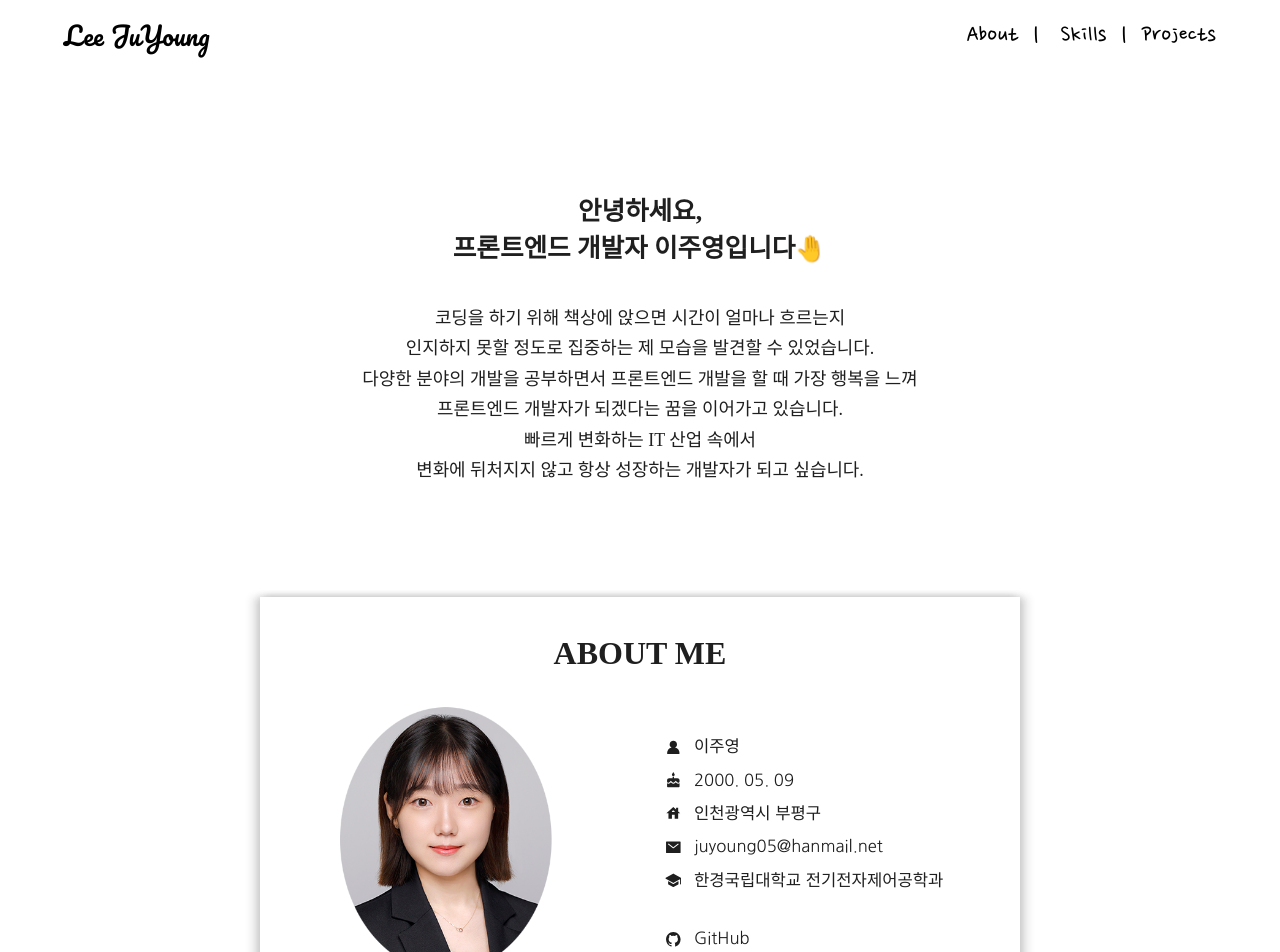
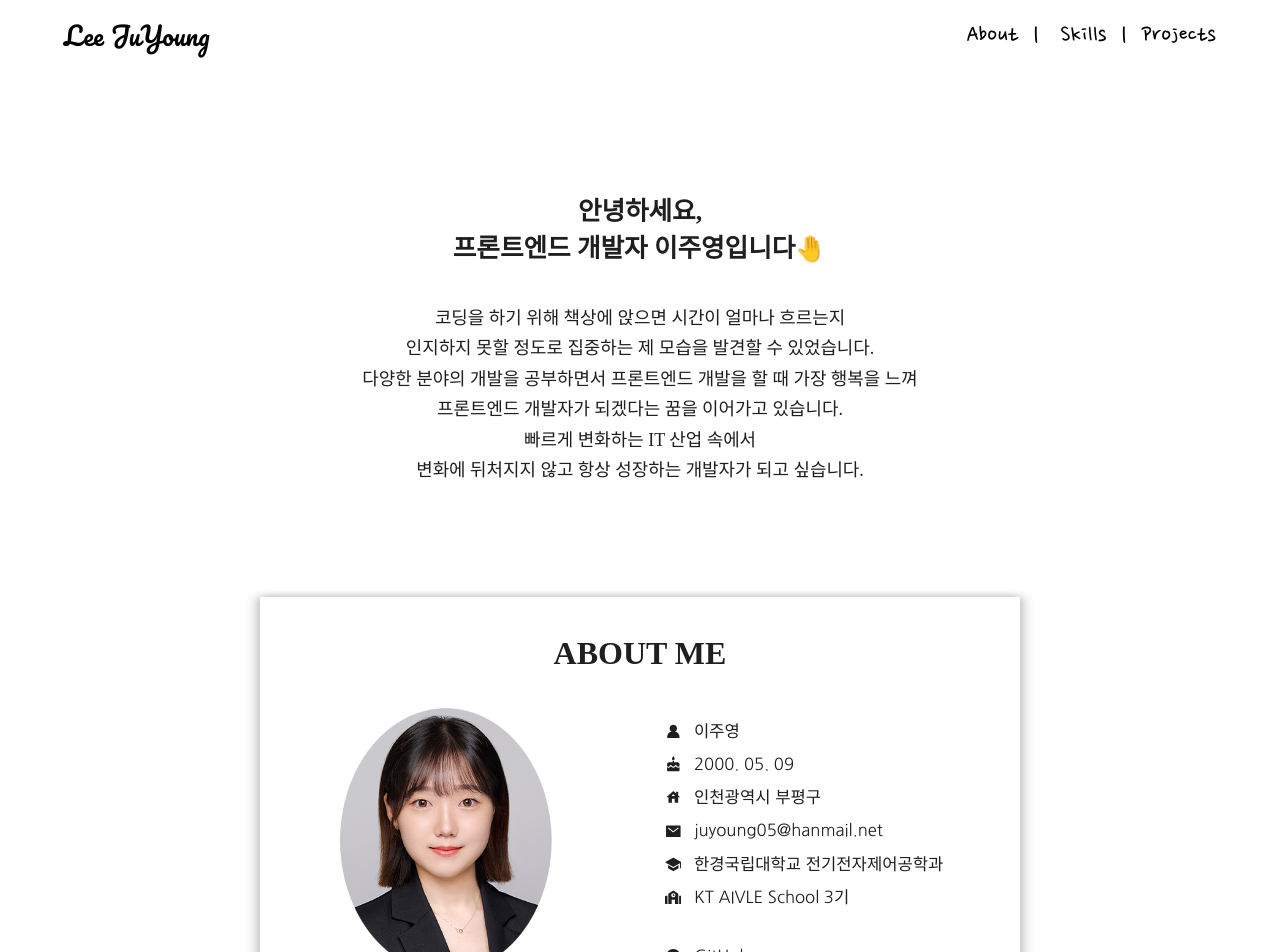
Before and after one commit to juyoung59/New-portfolio, a React (Create React App) app: page / in a window 1280 px wide. Shown: the top 952 px of the page. Built offline with nearby package versions, Linux system fonts and the light colour scheme.

Commit message:
Add bootcamp info

```diff
--- a/src/components/about/About.jsx
+++ b/src/components/about/About.jsx
@@ -3,6 +3,7 @@ import "./About.css";
 import { GoPersonFill } from "react-icons/go";
 import { MdCake, MdHouse } from "react-icons/md";
 import { IoMailSharp, IoSchool, IoLogoGithub } from "react-icons/io5";
+import { FaSchool } from "react-icons/fa";
 import Profile from "../../img/profile.png";
 
 function About() {
@@ -18,6 +19,7 @@ function About() {
             <li><MdHouse /><span className="licontents">인천광역시 부평구</span></li>
             <li><IoMailSharp /><span className="licontents">juyoung05@hanmail.net</span></li>
             <li><IoSchool /><span className="licontents">한경국립대학교 전기전자제어공학과</span></li>
+            <li><FaSchool /><span className="licontents">KT AIVLE School 3기</span></li>
             <li style={{ marginTop: '2vw' }}><a className="goToGit" href="https://github.com/juyoung59" target="_blank" rel="noopener noreferrer"><IoLogoGithub /><span className="licontents">GitHub</span></a></li>
           </ul>
         </div>
```
